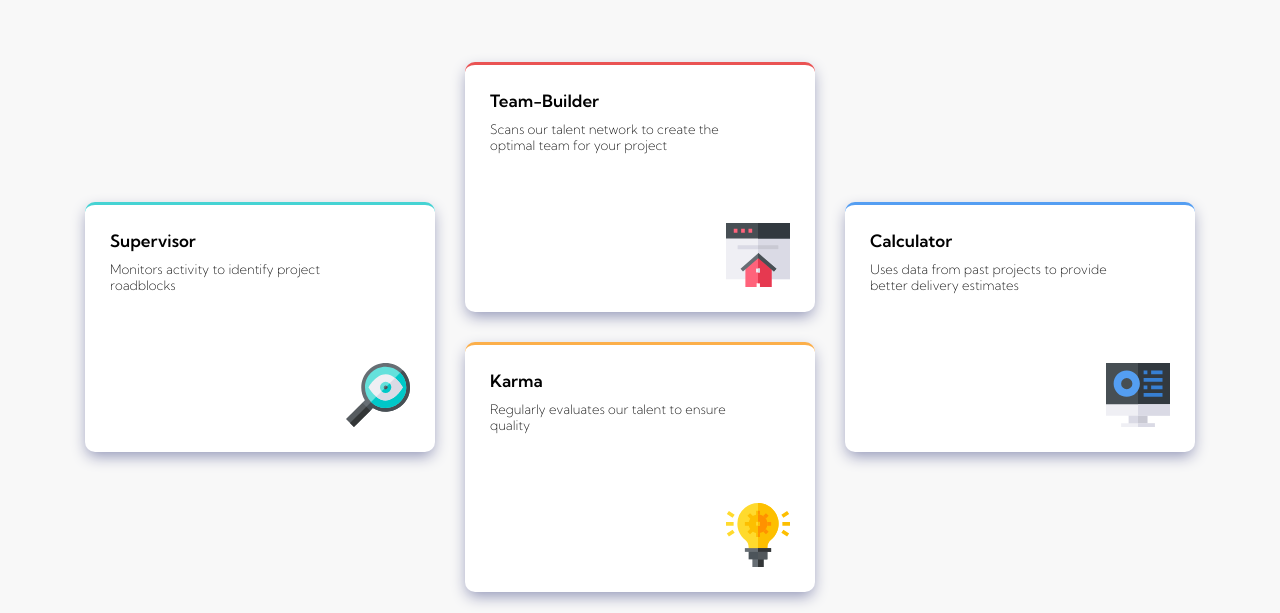
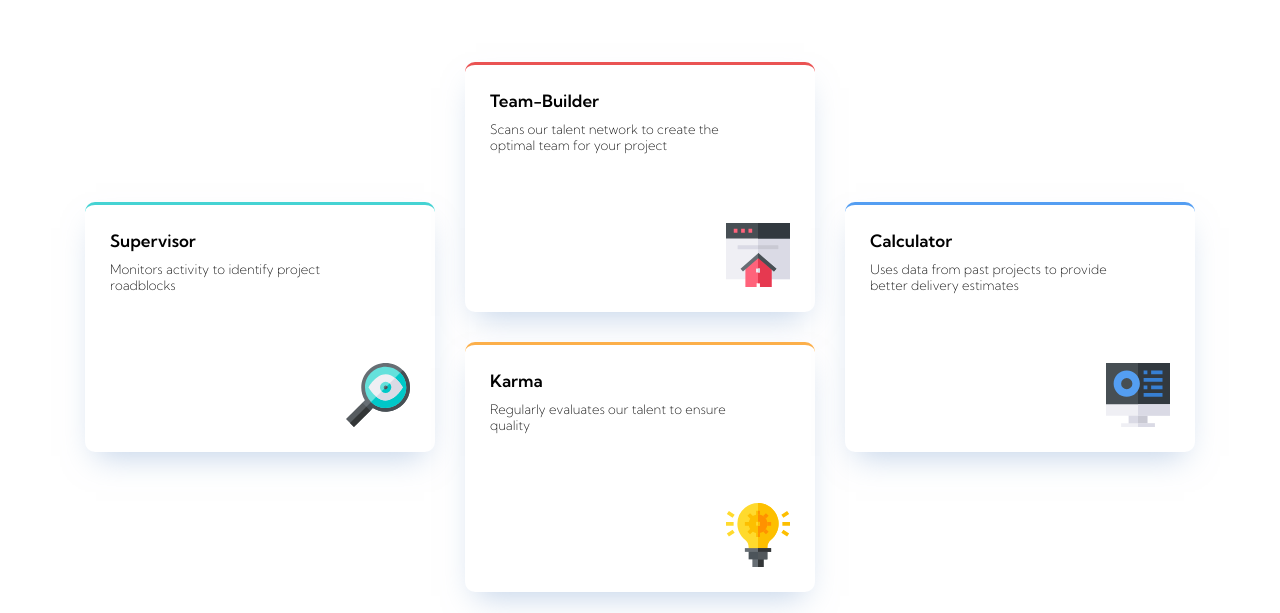
Before and after one commit to MaddoxSciuchetti/four-card-feature, a plain HTML site: page index.html in a window 1280 px wide. Shown: the part 187-800 px from the top of the page. Drawn offline with Linux system fonts and the light colour scheme.

Commit message:
box shadow

```diff
--- a/index.html
+++ b/index.html
@@ -26,7 +26,7 @@
       align-items: center;
       text-align: center;
       min-height: 100vh;
-      background-color: rgb(248,248,248);
+      background-color: white;
     }
 
     .main {
@@ -83,7 +83,7 @@
       padding: 25px;
       position: relative;
       border-radius: 10px;
-      box-shadow: 0 6px 15px -2px hsl(234, 21%, 64%);
+      box-shadow: 0px 15px 30px -11px rgba(131, 166, 210, 0.5);
 
     }
 
@@ -167,6 +167,7 @@
         font-size: 21px;
       }
 
+
     }
 
 
```
